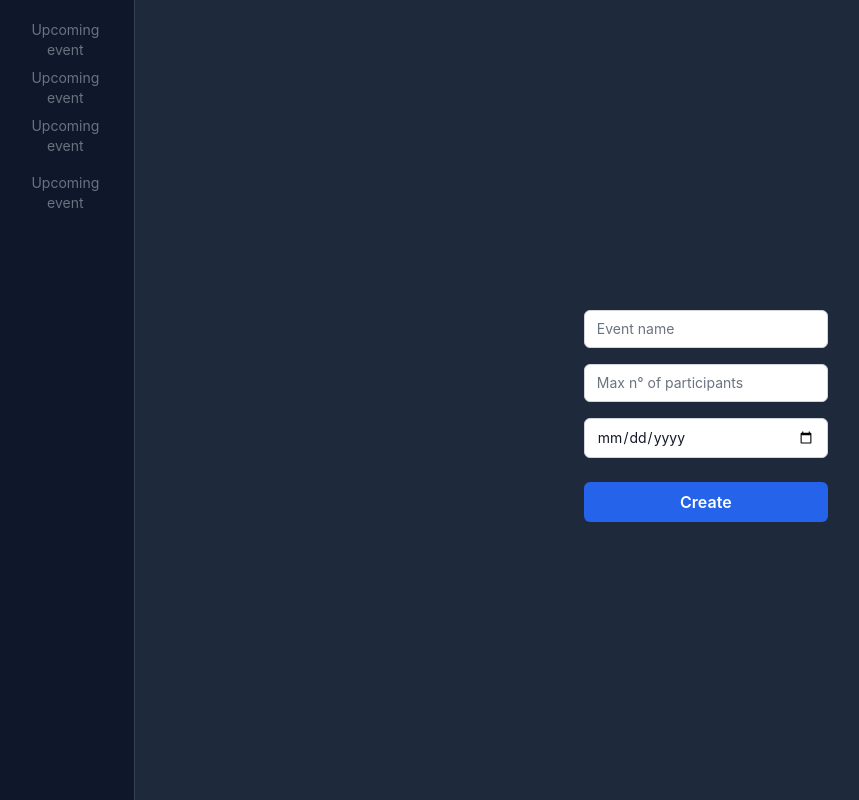
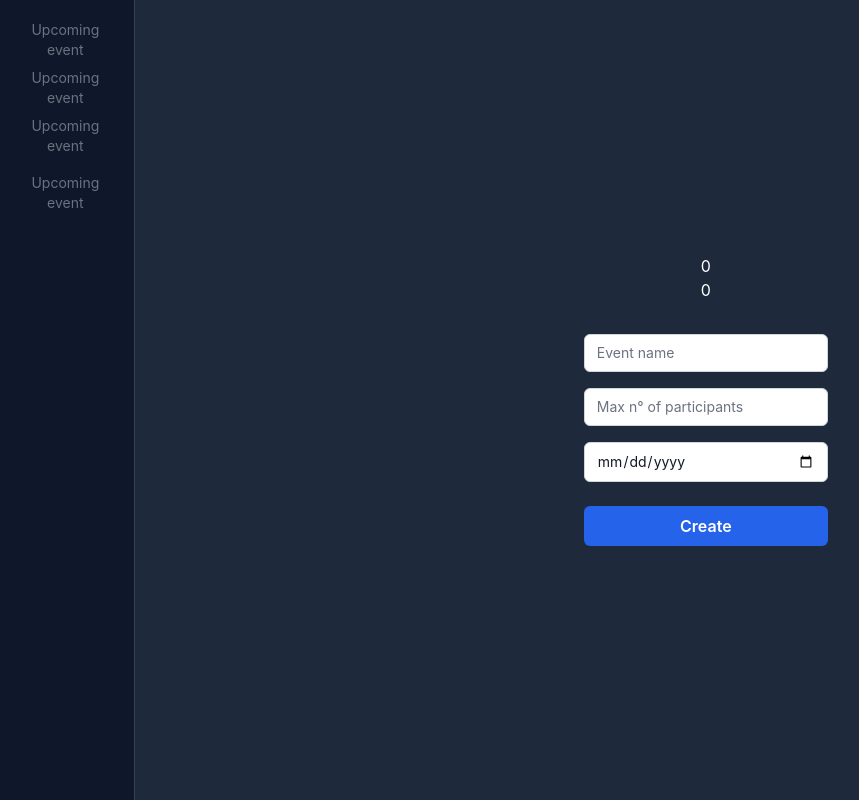
Before and after one commit to minacio00/TournamentManager, a React (Create React App) app: page /newevent in a window 1280 px wide. Shown: the whole page, without its empty margins (3-862 px from the left). Built offline with nearby package versions, Linux system fonts and the light colour scheme.

Commit message:
fixing bracket view

```diff
--- a/package.json
+++ b/package.json
@@ -10,6 +10,7 @@
     "@testing-library/user-event": "^13.5.0",
     "crypto-browserify": "^3.12.0",
     "firebase": "^9.15.0",
+    "lodash": "^4.17.21",
     "react": "^18.2.0",
     "react-dom": "^18.2.0",
     "react-router-dom": "^6.6.0",
--- a/src/App.jsx
+++ b/src/App.jsx
@@ -8,10 +8,10 @@ import { BracketView }from './pages/BracketView';
 function App() {
   return (
     <div className='flex'>
-        <Sidebar />
+      <Sidebar />
       <BrowserRouter>
         <Routes>
-        <Route path='/bracket' element={<BracketView />} />
+          <Route path='/bracket' element={<BracketView />} />
           <Route path='/newevent' element={<NewEvent />} />
           <Route path='/' element={<Home />} />
         </Routes>
--- a/src/atoms/tournamentAtom.js
+++ b/src/atoms/tournamentAtom.js
@@ -13,3 +13,7 @@ export const date = atom({
     key: "eventDate",
     default: ""
 });
+export const tournamentList = atom({
+    key: "allEvents",
+    default: []
+});
--- a/src/pages/BracketView.jsx
+++ b/src/pages/BracketView.jsx
@@ -1,20 +1,27 @@
 import { useRecoilState, useRecoilValue } from "recoil";
-import { Event, Participants, date } from "../atoms/tournamentAtom";
+import { Event, Participants, date, tournamentList } from "../atoms/tournamentAtom";
 import { SingleEliminationBracket, Match, SVGViewer } from "@g-loot/react-tournament-brackets";
 import {simpleSmallBracket} from "../sampleData"
 import { useWindowSize } from "../hooks/useWindowSize";
+import {cloneDeep} from "lodash"
+
 
 
 export const BracketView = () => {
-    const {width, height} =  useWindowSize();
+    const { width, height } = useWindowSize();
     const [EventName, setEvent] = useRecoilState(Event);
-    console.log(width+" "+ height, "tamanho da tela");
-
+    const matches = useRecoilValue(tournamentList);
+    console.log(EventName, "nome do evento");
+    console.debug(matches, "partidas");
+    const matchesCopy = _.cloneDeep(matches); // se for feita shallow copy disso daqui o componente que monta a chave quebra
+    if (matches === undefined) {
+        return <div className="App">Carregando...</div>;
+    }
     return (
         <div className=" bg-slate-800 min-h-screen min-w-screen text-white
         flex flex-col items-center w-full justify-center" >
             <SingleEliminationBracket
-                matches={simpleSmallBracket}
+                matches={matchesCopy}
                 matchComponent={Match}
 
             />
--- a/src/pages/NewEvent.jsx
+++ b/src/pages/NewEvent.jsx
@@ -1,38 +1,48 @@
-import { useState } from "react"
+import { useEffect, useState } from "react"
 import { useNavigate } from "react-router-dom";
 import { useRecoilState } from "recoil"
-import { Event, Participants, date } from "../atoms/tournamentAtom"
+import { Event, Participants, date, tournamentList } from "../atoms/tournamentAtom"
+import { BracketView } from "./BracketView";
 
-// todo: (done) form para criação de um novo evento (num de competidores, nome do evento....)
 export const NewEvent = () => {
     const [EventName, setEvent] = useRecoilState(Event);
     const [NumberOfParticipants, setParticipants] = useRecoilState(Participants);
     const [EventDate, setEventDate] = useRecoilState(date);
+    const [loading, setLoading] = useState(true);
+    const [matches, setMatches] = useRecoilState(tournamentList);
+    const navigate =  useNavigate();
+    const newTourney = [];
 
-    const navigate =  useNavigate();
-    const handleSubmit = (e) => {
-        e.preventDefault();
-        // console.log({
-        //     "EventName": EventName,
-        //     "NumberOfParticipants": NumberOfParticipants,
-        //     "EventDate": EventDate
-        // });
+    const handleSubmit = async (e) => {
+      e.preventDefault();
 
-        fetch('/newevent',{method: "POST", headers: {
-            'Content-Type': 'application/json'} ,
+      await fetch('/newevent',{method: "POST", mode: "cors", headers: {
+            'Content-Type': 'application/json'},
             body: JSON.stringify({
-                "EventName": EventName,
-                "NumberOfParticipants": NumberOfParticipants,
-                "EventDate": EventDate
+                'EventName': EventName,
+                'NumberOfParticipants': NumberOfParticipants,
+                'EventDate': EventDate
             })
-        })
+        }).then((res) => {
+            res.json().then((data) => newTourney.push(...data))
+            .then(()=> setMatches([...matches,...newTourney]))
+            .then(() => navigate('/bracket'));
+        }).catch((e) => console.error(e));
+
+        console.log(newTourney);
+        console.log(matches.length, "matches");
+
+        // todo: /bracket precisa fazer outro fetch
         // todo: fazer o post para o backend e então salvar no firebase;
-        // alert("hello")
     }
+
+
     return (
         <div className=" bg-slate-800 min-h-screen min-w-screen text-white
         flex flex-col items-center w-full justify-center" >
-            <form className="mt-8 space-y-6 inline-flex flex-col" method="post" onSubmitCapture={(e) => handleSubmit(e)} >
+            <h1>{matches.length}</h1>
+            <h1>{newTourney.length}</h1>
+            <form className="mt-8 space-y-6 inline-flex flex-col" method="post" onSubmit={(e) => handleSubmit(e)} >
                 <div className="space-y-4">
                     <div>
                         <input className=
```
Also changed, not shown: 1 other file (tests, documents, lock files or other folders).
